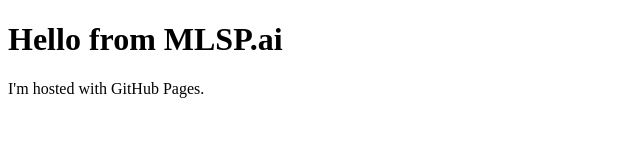
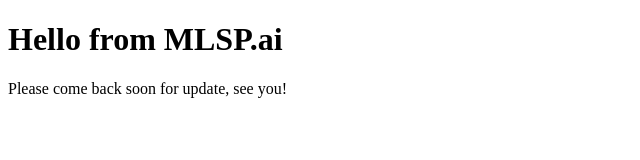
Before and after one commit to MLSP-ai/audio_samples, a plain HTML site: page index.html in a window 1280 px wide. Shown: the whole page, without its empty margins (0-640 px from the left). Drawn offline with Linux system fonts and the light colour scheme.

```diff
--- a/index.html
+++ b/index.html
@@ -2,6 +2,6 @@
 <html>
 <body>
 <h1>Hello from MLSP.ai </h1>
-<p>I'm hosted with GitHub Pages.</p>
+<p>Please come back soon for update, see  you!</p>
 </body>
 </html>
```
